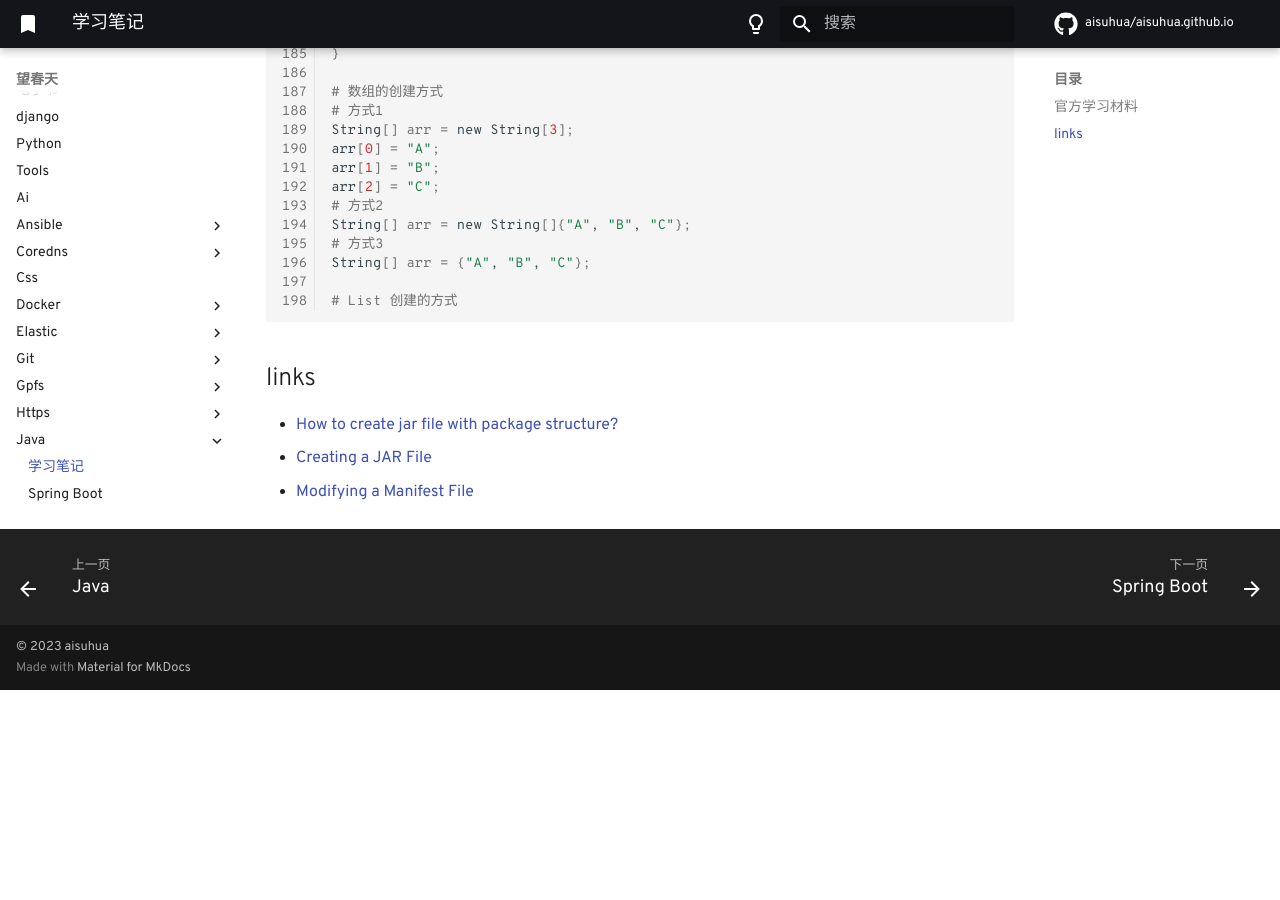
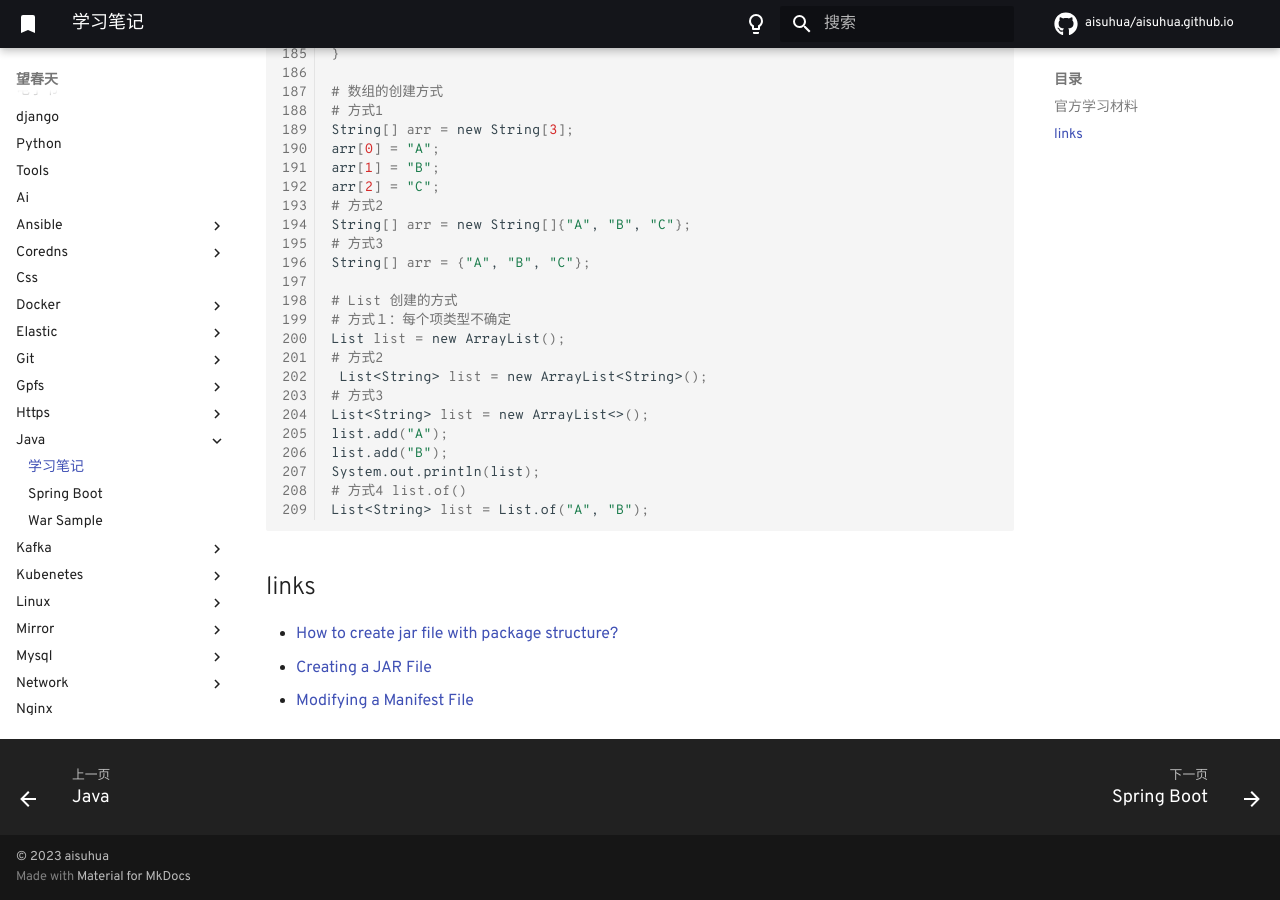
Before and after one commit to aisuhua/aisuhua.github.io, an MkDocs documentation site: the page built from docs/java/notes.md, in a window 1280 px wide and 900 px high, scrolled down 3807 px. Built offline with MkDocs 1.6.1 and Material for MkDocs 9.7.7, drawn with Linux system fonts in a browser that asks for light colours; comment, search, counter and statistics services are not loaded; before the commit the page ends 4497 px from its top, so only the background shows below that.

Commit message:
notes.md

````diff
--- a/docs/java/notes.md
+++ b/docs/java/notes.md
@@ -205,7 +205,17 @@
 String[] arr = {"A", "B", "C"};
 
 # List 创建的方式
-
+# 方式１：每个项类型不确定
+List list = new ArrayList();
+# 方式2
+ List<String> list = new ArrayList<String>();
+# 方式3
+List<String> list = new ArrayList<>();
+list.add("A");
+list.add("B");
+System.out.println(list);
+# 方式4 list.of()
+List<String> list = List.of("A", "B");
 
 ```
 
````
